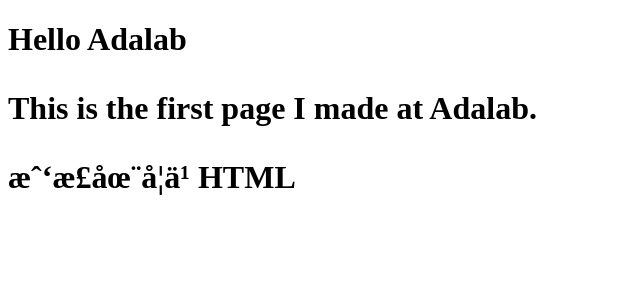
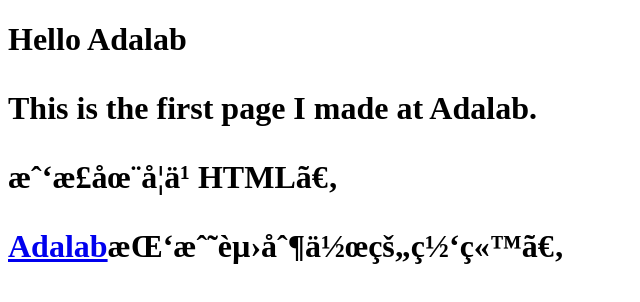
Before and after one commit to leephh/leephh.github.io, a plain HTML site: page index.html in a window 1280 px wide. Shown: the whole page, without its empty margins (0-640 px from the left). Drawn offline with Linux system fonts and the light colour scheme.

Commit message:
Update index.html

```diff
--- a/index.html
+++ b/index.html
@@ -7,7 +7,8 @@
 <body>
 <h1>Hello Adalab<h1>
 <p>This is the first page I made at Adalab.</p>
-<p>我正在学习HTML</p>
+<p>我正在学习HTML。</p>
+<p><a href="https://www.adalab.cn">Adalab</a>挑战赛制作的网站。</p>
 </body>
 
 </html>
```
